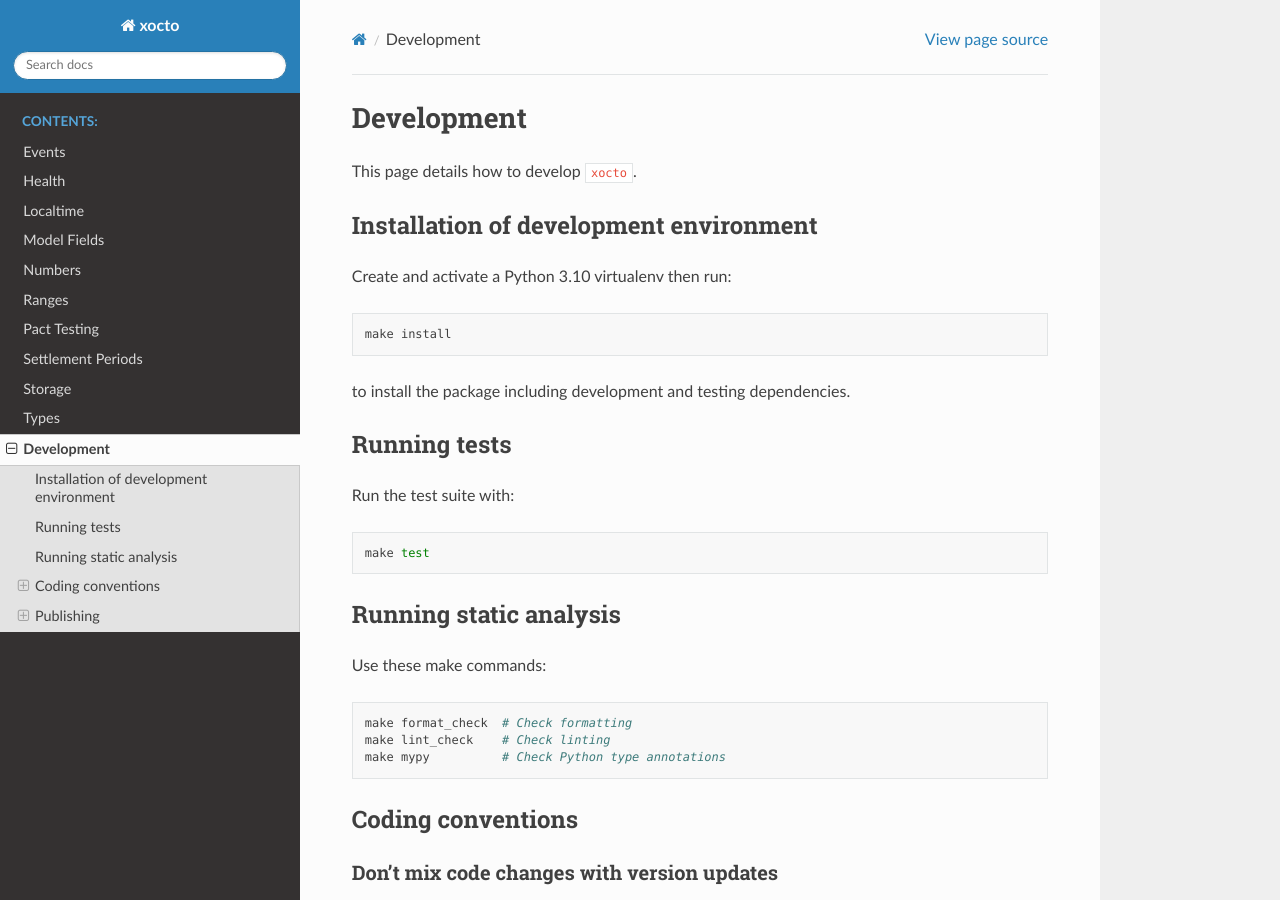
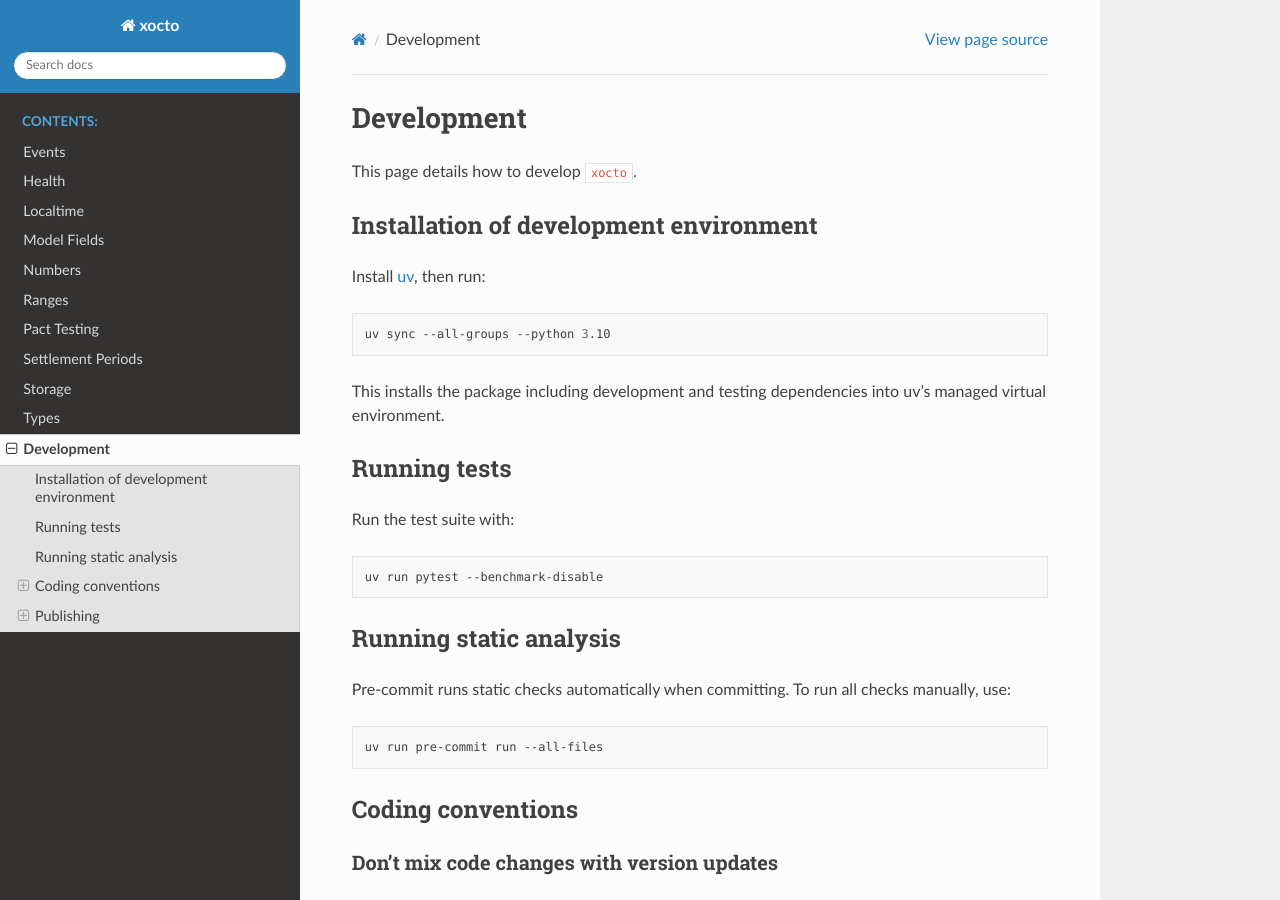
Before and after one commit to octoenergy/xocto, a Sphinx documentation site: the page built from docs/xocto/development.md, in a window 1280 px wide and 900 px high. Built offline with Sphinx 7.4.7 and the Read the Docs theme 3.1.0, drawn with Linux system fonts in a browser that asks for light colours; some of the changed text lies outside the part shown.

Commit message:
Remove root Makefile
In order to simplify the development environment, this commit removes the root
Makefile and documents direct uv commands.

````diff
--- a/docs/xocto/development.md
+++ b/docs/xocto/development.md
@@ -4,30 +4,30 @@ This page details how to develop `xocto`.
 
 ## Installation of development environment
 
-Create and activate a Python 3.10 virtualenv then run:
+Install [uv](https://docs.astral.sh/uv/), then run:
 
 ```sh
-make install
+uv sync --all-groups --python 3.10
 ```
 
-to install the package including development and testing dependencies.
+This installs the package including development and testing dependencies into
+uv's managed virtual environment.
 
 ## Running tests
 
 Run the test suite with:
 
 ```sh
-make test
+uv run pytest --benchmark-disable
 ```
 
 ## Running static analysis
 
-Use these make commands:
+Pre-commit runs static checks automatically when committing. To run all checks
+manually, use:
 
 ```sh
-make format_check  # Check formatting
-make lint_check    # Check linting
-make mypy          # Check Python type annotations
+uv run pre-commit run --all-files
 ```
 
 ## Coding conventions
@@ -78,8 +78,9 @@ Commit these changes in a single commit with subject matching
 After merging the pull request, push an annotated tag to Github with:
 
 ```sh
-make
-make tag
+version="v$(uv run python -c 'import importlib.metadata; print(importlib.metadata.version("xocto"))')"
+git tag -a "$version" -m "Creating version $version"
+git push origin "$version"
 ```
 
 > **_NOTE:_** Ensure tags are created on `main` and include all intended changes
````
Also changed, not shown: 3 other files.
